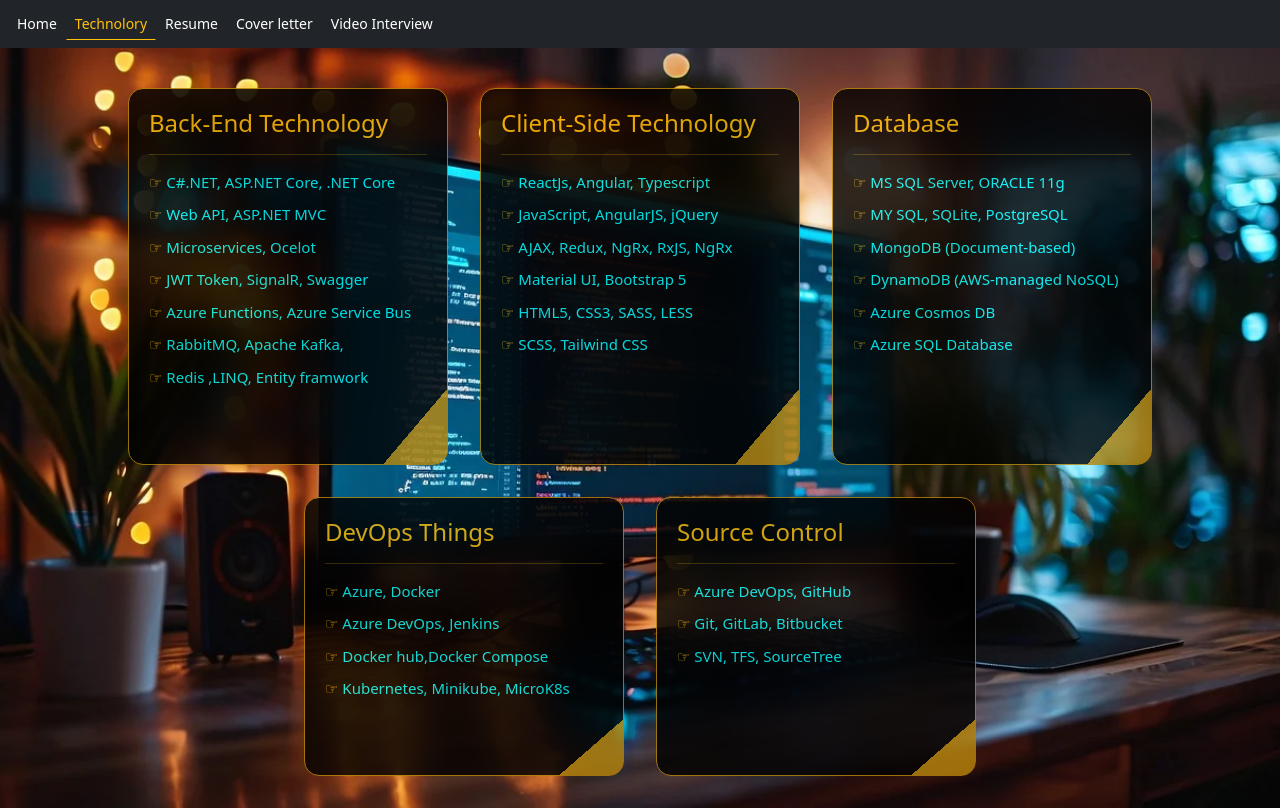
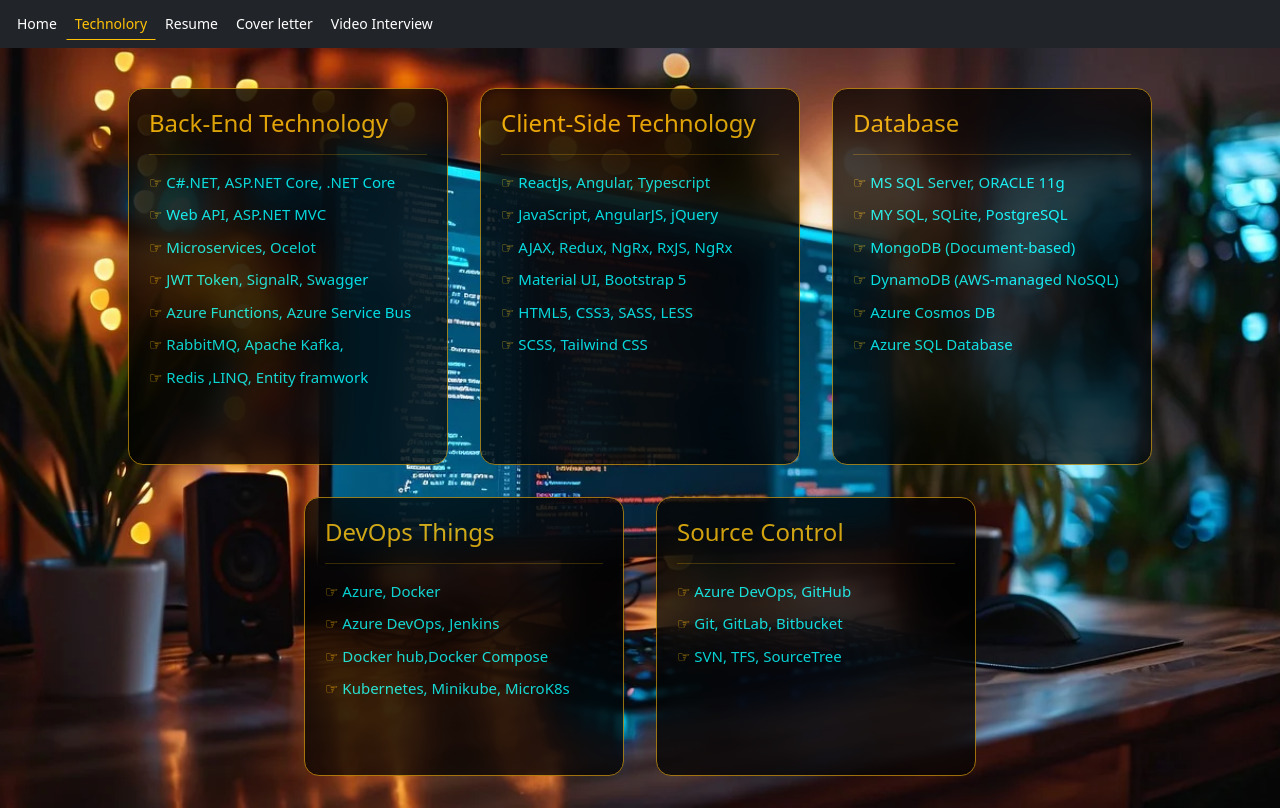
Before and after one commit to Atik0172870/ahtear-resume, a React (Vite) app: page /#/ in a window 1280 px wide. Both pictures are taken after a click on the item "Technolory". Built offline with nearby package versions, Linux system fonts and the light colour scheme.

Commit message:
technology remove coorner golden color

```diff
--- a/src/technology/Technology.scss
+++ b/src/technology/Technology.scss
@@ -31,7 +31,7 @@
             border: 1px solid darkgoldenrod;
             display: flex;
             flex-direction: column;
-            background: linear-gradient(to top left, darkgoldenrod 10%, black 10%);
+            //background: linear-gradient(to top left, darkgoldenrod 10%, black 10%);
 
 
             ul>li {
```
